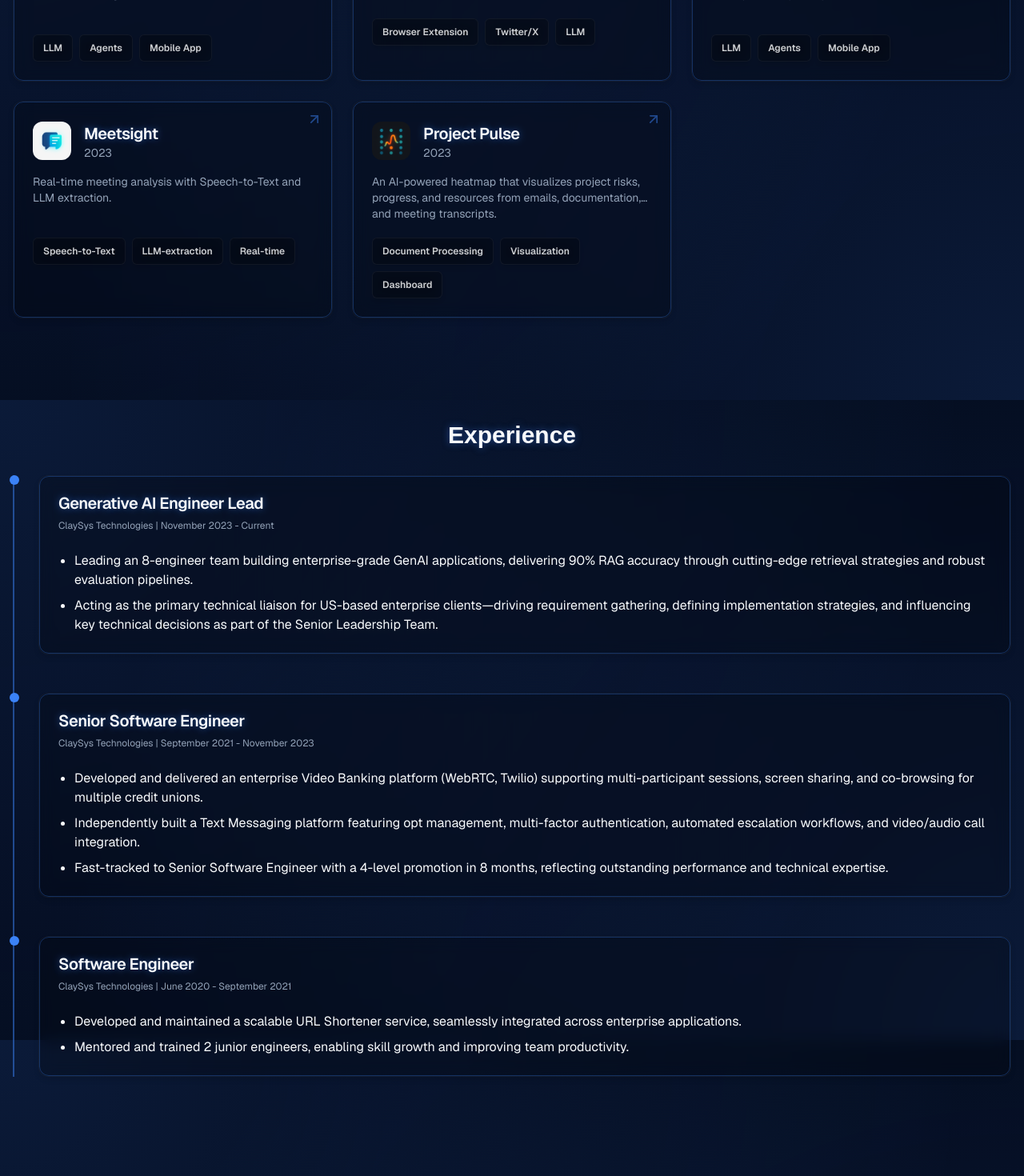
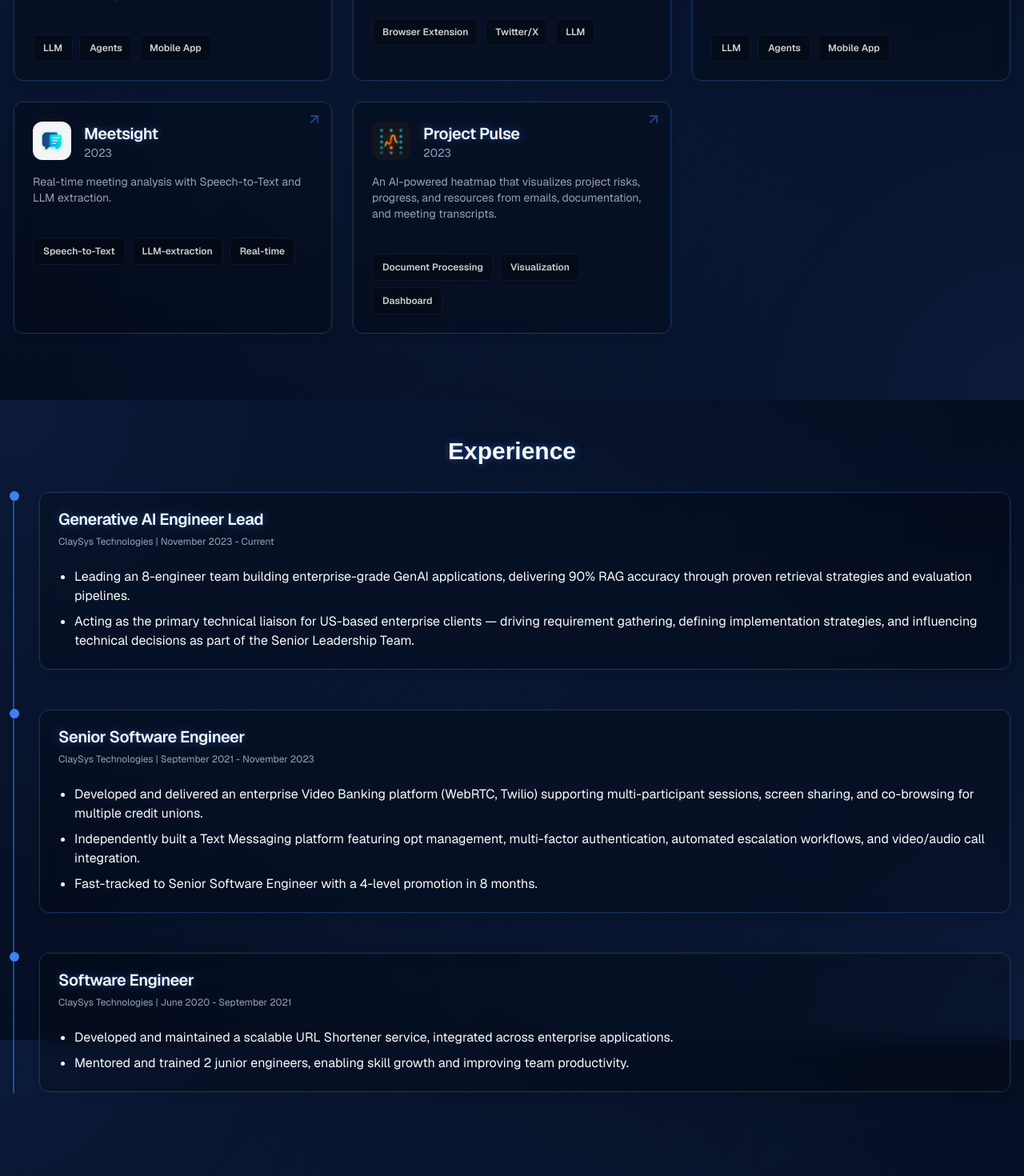
Before and after one commit to saishftw/portfolio, a Next.js app: page / in a window 1280 px wide. Shown: the part 1100-2570 px from the top of the page at 80% size. Built offline with nearby package versions, Linux system fonts and the light colour scheme; a web font is replaced by a local one.

Commit message:
style: update CSS variables for improved theming and adjust glassmorphism effect; refine experience descriptions and project badge styling

```diff
--- a/app/globals.css
+++ b/app/globals.css
@@ -4,13 +4,13 @@
 
 @layer base {
   :root {
-    --background: 210 40% 98%;
+    --background: 0 0% 98%;
     --foreground: 222.2 84% 4.9%;
     --card: 0 0% 100%;
     --card-foreground: 222.2 84% 4.9%;
     --popover: 0 0% 100%;
     --popover-foreground: 222.2 84% 4.9%;
-    --primary: 221.2 83.2% 53.3%;
+    --primary: 221.2 83.2% 70%;
     --primary-foreground: 210 40% 98%;
     --secondary: 210 40% 96.1%;
     --secondary-foreground: 222.2 47.4% 11.2%;
@@ -25,7 +25,7 @@
     --ring: 221.2 83.2% 53.3%;
     --radius: 0.5rem;
     --theme-animation-bg: rgba(255, 255, 255, 0.2);
-    --primary-rgb: 29, 78, 216;
+    --primary-rgb: 102, 153, 255;
   }
 
   .dark {
@@ -88,7 +88,7 @@
 
 /* Glassmorphism */
 .glassmorphism {
-  background: rgba(255, 255, 255, 0.05);
+  background: rgba(255, 255, 255, 0.437);
   backdrop-filter: blur(10px);
   border: 1px solid rgba(255, 255, 255, 0.1);
   box-shadow: 0 4px 6px rgba(0, 0, 0, 0.1);
--- a/components/experience.tsx
+++ b/components/experience.tsx
@@ -10,8 +10,8 @@ const experiences = [
     company: "ClaySys Technologies",
     date: "November 2023 - Current",
     description: [
-      "Leading an 8-engineer team building enterprise-grade GenAI applications, delivering 90% RAG accuracy through cutting-edge retrieval strategies and robust evaluation pipelines.",
-      "Acting as the primary technical liaison for US-based enterprise clients—driving requirement gathering, defining implementation strategies, and influencing key technical decisions as part of the Senior Leadership Team.",
+      "Leading an 8-engineer team building enterprise-grade GenAI applications, delivering 90% RAG accuracy through proven retrieval strategies and evaluation pipelines.",
+      "Acting as the primary technical liaison for US-based enterprise clients — driving requirement gathering, defining implementation strategies, and influencing technical decisions as part of the Senior Leadership Team.",
     ],
   },
   {
@@ -21,7 +21,7 @@ const experiences = [
     description: [
       "Developed and delivered an enterprise Video Banking platform (WebRTC, Twilio) supporting multi-participant sessions, screen sharing, and co-browsing for multiple credit unions.",
       "Independently built a Text Messaging platform featuring opt management, multi-factor authentication, automated escalation workflows, and video/audio call integration.",
-      "Fast-tracked to Senior Software Engineer with a 4-level promotion in 8 months, reflecting outstanding performance and technical expertise.",
+      "Fast-tracked to Senior Software Engineer with a 4-level promotion in 8 months.",
     ],
   },
   {
@@ -29,7 +29,7 @@ const experiences = [
     company: "ClaySys Technologies",
     date: "June 2020 - September 2021",
     description: [
-      "Developed and maintained a scalable URL Shortener service, seamlessly integrated across enterprise applications.",
+      "Developed and maintained a scalable URL Shortener service, integrated across enterprise applications.",
       "Mentored and trained 2 junior engineers, enabling skill growth and improving team productivity.",
     ],
   },
--- a/components/hero.tsx
+++ b/components/hero.tsx
@@ -22,7 +22,7 @@ export function Hero() {
       </div>
       <p className="max-w-2xl mx-auto text-muted-foreground">
         Software Engineer with 5 years of experience in enterprise-scale systems development,
-        focusing on Generative AI applications and complex full-stack solutions.
+        focusing on Generative AI applications and full-stack solutions.
       </p>
     </section>
   )
--- a/components/projects.tsx
+++ b/components/projects.tsx
@@ -99,10 +99,10 @@ export function Projects() {
               </CardHeader>
 
               <CardContent>
-                <p className="text-sm text-muted-foreground mb-4 line-clamp-2 pb-6">{project.description}</p>
+                <p className="text-sm text-muted-foreground mb-4 pb-6">{project.description}</p>
                 <div className="flex flex-wrap gap-2">
                   {project.tags.map((tag) => (
-                    <Badge key={tag} variant="secondary" className="glassmorphism text-xs text-white/80 py-2 px-3">
+                    <Badge key={tag} variant="secondary" className={`${theme === "dark" ? "text-white/80" : ""} glassmorphism text-xs py-2 px-3`}>
                       {tag}
                     </Badge>
                   ))}
```
